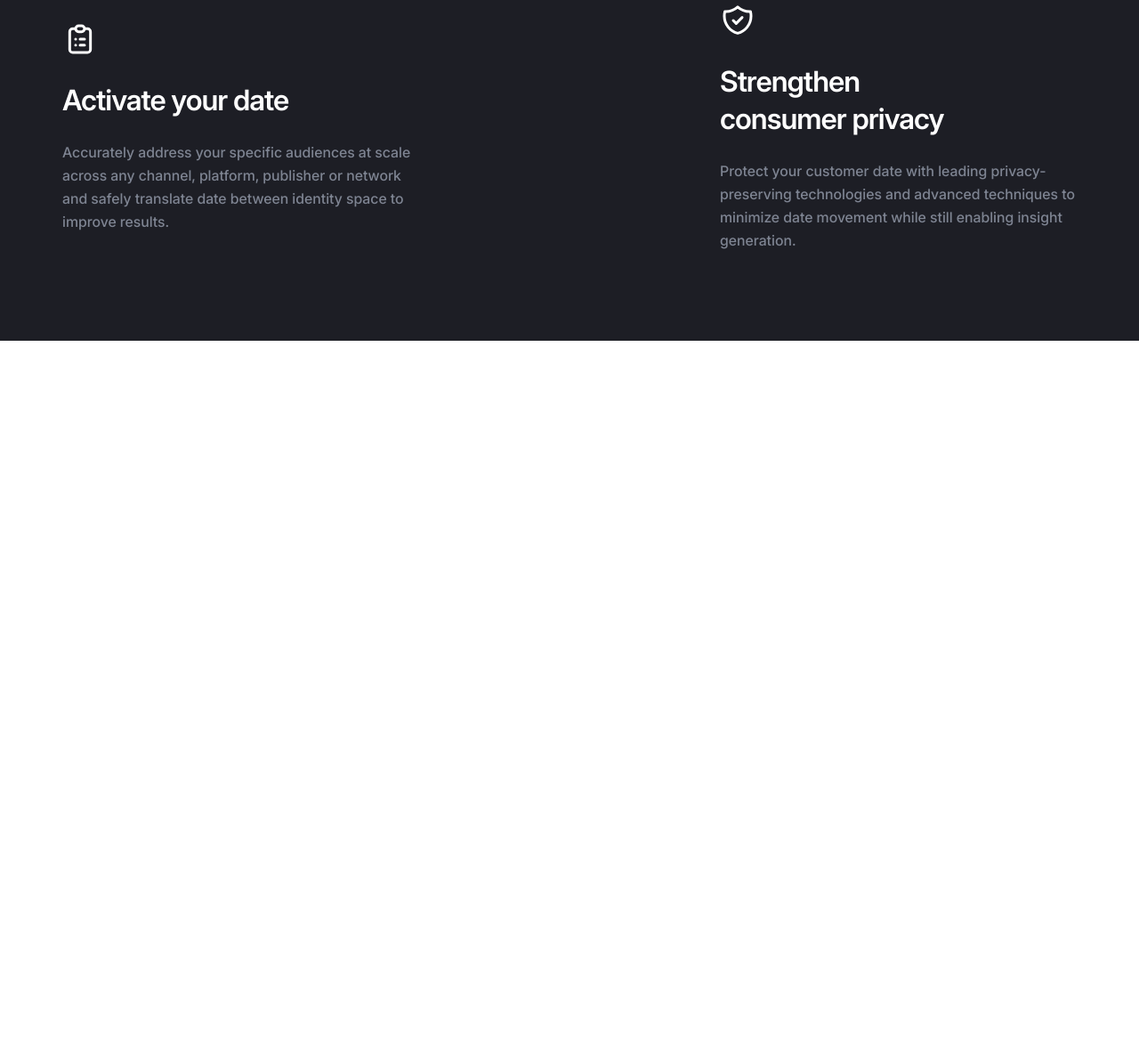
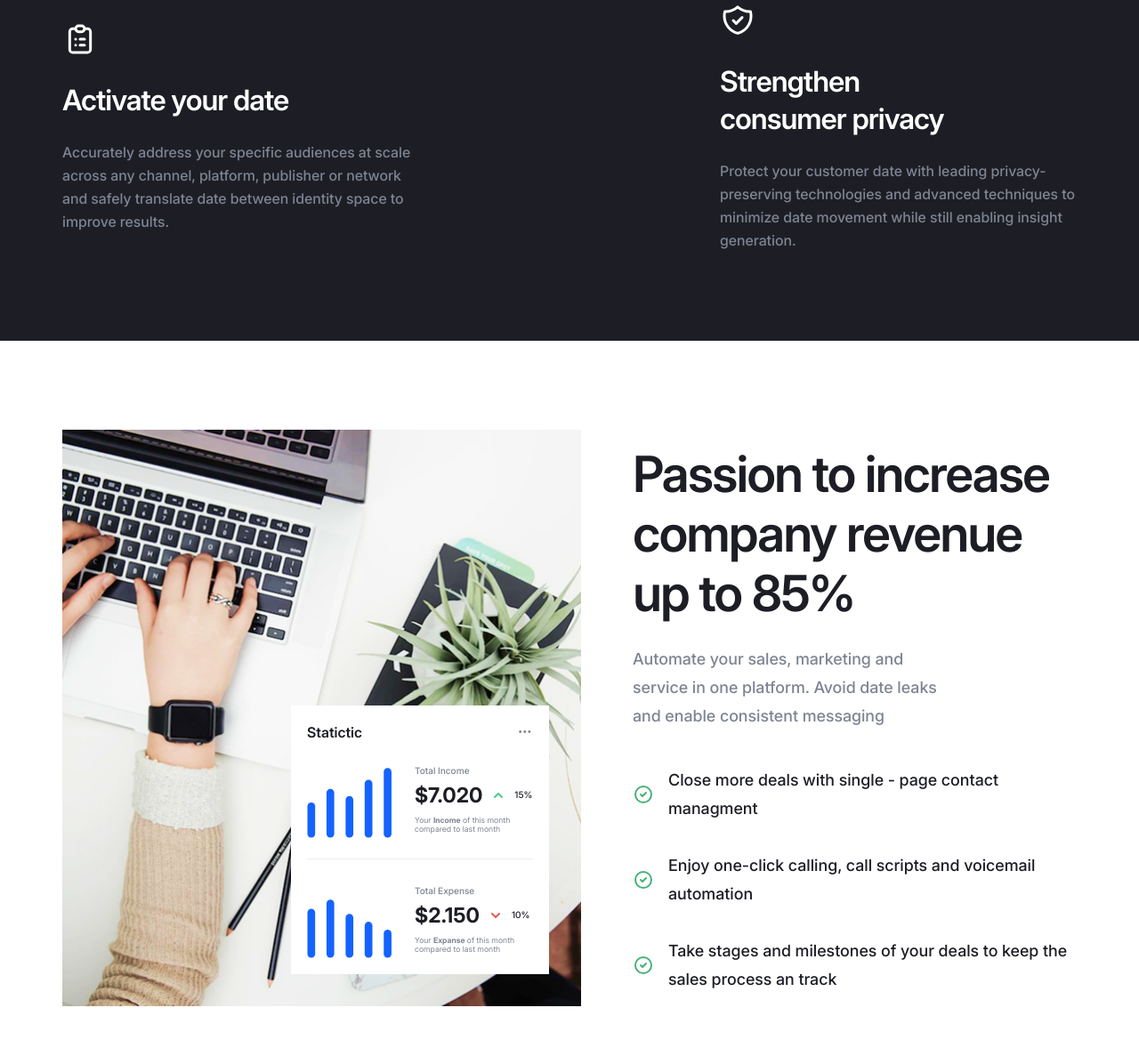
Before and after one commit to Bitaxa-72/coca.mod7, a website built with Vite: page src/index.html in a window 1280 px wide. Shown: the part 1608-2777 px from the top of the page at 89% size. Before the commit the page ends 1991 px from the top, so only its background shows below. Built offline with nearby package versions, Linux system fonts and the light colour scheme; files whose address does not match are found by name.

Commit message:
Created section features

```diff
--- a/package.json
+++ b/package.json
@@ -6,7 +6,8 @@
   "scripts": {
     "dev": "vite",
     "build": "vite build",
-    "preview": "vite preview"
+    "preview": "vite preview",
+    "format": "prettier . --write"
   },
   "devDependencies": {
     "@eslint/js": "^9.28.0",
--- /dev/null
+++ b/src/assets/scss/components/home/features.scss
@@ -0,0 +1,166 @@
+.features {
+  padding: 100px 0 94px;
+
+  @include mobile{
+    padding: 60px 0 64px;
+  }
+
+  &__left {
+    position: relative;
+
+    @include mini-desktop{
+        align-self: center;
+    }
+  }
+
+  &__container {
+    @include flex-all-between;
+
+    @include mini-desktop{
+        flex-direction: column;
+        align-items: flex-start;
+        gap: 40px;
+    }
+
+  }
+
+  &__stats {
+    position: absolute;
+    bottom: 40px;
+    right: 36px;
+    max-width: 290px;
+    padding: 18px;
+    background-color: #fff;
+
+    @include small-mobile{
+        padding: 14px;
+        max-width: 240px;
+        right: 14px;
+        bottom: 14px;
+    }
+
+    &-img{
+        @include small-mobile{
+            width: 65px;
+        }
+    }
+
+    &-title {
+      color: #1d1e25;
+      font-weight: 600;
+      line-height: 24px;
+    }
+
+    &-head {
+      @include flex-all-between;
+      margin-bottom: 19px;
+    }
+
+    &-item {
+      @include flex-align-center;
+      gap: 26px;
+
+      &:not(:last-child) {
+        padding-bottom: 23px;
+        margin-bottom: 23px;
+        border-bottom: 1px solid #ededed;
+      }
+
+      &-title {
+        margin-bottom: 6px;
+        color: #7e8492;
+        font-size: 10.201px;
+        font-weight: 500;
+        line-height: 150%;
+      }
+      &-price {
+        @include flex-align-center;
+        gap: 8px;
+        margin-bottom: 9px;
+        &-num {
+          color: #1d1e25;
+          font-size: 23.317px;
+          font-weight: 700;
+          line-height: 120%;
+
+          @include mobile{
+            font-size: 18px
+          }
+        }
+        &-proc {
+          @include flex-align-center;
+          gap: 2px;
+          color: #1d1e25;
+          font-size: 10.201px;
+          font-weight: 500;
+          line-height: 150%;
+        }
+      }
+      &-descr {
+        color: #7e8492;
+        font-size: 8.744px;
+        font-weight: 400;
+
+        &-span {
+          font-weight: 700;
+        }
+      }
+    }
+  }
+  &__right {
+    max-width: 557px;
+    padding-left: 58px;
+
+    @include mini-desktop{
+        max-width: 900px;
+    }
+
+    @include mobile{
+        padding-left: 0;
+    }
+  }
+
+  &__title {
+    margin-bottom: 24px;
+    color: var(--neutral-color-100);
+    font-weight: 600;
+    letter-spacing: -2px;
+
+    @include mobile{
+        margin-bottom: 20px;
+    }
+  }
+
+  &__descr {
+    max-width: 364px;
+    margin-bottom: 40px;
+    color: #7e8492;
+    font-weight: 500;
+    line-height: 32px;
+
+    @include mini-desktop{
+        max-width: 700px;
+    }
+    @include mobile{
+        margin-bottom: 30px;
+    }
+  }
+
+  &__list{
+    display: flex;
+    flex-direction: column;
+    gap: 32px;
+
+    @include mobile{
+        gap: 25px;
+    }
+  }
+
+  &__item {
+    @include flex-align-center;
+    gap: 16px;
+    color: var(--neutral-color-100);
+    font-weight: 500;
+    line-height: 32px;
+  }
+}
--- a/src/assets/scss/main.scss
+++ b/src/assets/scss/main.scss
@@ -4,3 +4,4 @@
 @import './components/header.scss';
 @import './components/home/hero';
 @import './components/home/overview';
+@import './components/home/features';
--- /dev/null
+++ b/src/html/components/home/features.html
@@ -0,0 +1,69 @@
+<section class="features">
+    <div class="container features__container">
+        <div class="features__left">
+            <img src="../../../assets/images/Image.jpg" loading="lazy" width="585" height="651" alt="Work space">
+            <div class="features__stats">
+                <div class="features__stats-head">
+                    <h4 class="features__stats-title text-p-default">Statictic</h4>
+                    <img src="../../../assets/icons/more.svg" loading="lazy" alt="Button learn more" width="18"
+                        height="19">
+                </div>
+                <div class="features__stats-item">
+                    <img class="features__stats-img" src="../../../assets/icons/firstgraphick.svg" loading="lazy" width="95" height="87"
+                        alt="Money shedule">
+                    <div class="features__stats-item-info">
+                        <h5 class="features__stats-item-title">Total Income</h5>
+                        <div class="features__stats-item-price">
+                            <span class="features__stats-item-price-num">$7.020</span>
+                            <img src="../../../assets/icons/greenArrow.svg" width="20" height="20" loading="lazy"
+                                alt="Green arrow">
+                            <span class="features__stats-item-price-proc">15%</span>
+                        </div>
+                        <p class="features__stats-item-descr">Your <span
+                                class="features__stats-item-descr-span">Income</span> of this month compared to last
+                            month</p>
+                    </div>
+                </div>
+                <div class="features__stats-item">
+                    <img class="features__stats-img" src="../../../assets/icons/secondgraphick.svg" loading="lazy" width="95" height="87"
+                        alt="Money shedule">
+                    <div class="features__stats-item-info">
+                        <h5 class="features__stats-item-title">Total Expense</h5>
+                        <div class="features__stats-item-price">
+                            <span class="features__stats-item-price-num">$2.150</span>
+                            <img src="../../../assets/icons/redArrow.svg" width="20" height="20" loading="lazy"
+                                alt="Red arrow">
+                            <span class="features__stats-item-price-proc">10%</span>
+                        </div>
+                        <p class="features__stats-item-descr">Your <span
+                                class="features__stats-item-descr-span">Expanse</span> of this month compared to last
+                            month</p>
+                    </div>
+                </div>
+            </div>
+        </div>
+        <div class="features__right">
+            <h2 class="features__title heading-h2">
+                Passion to increase company revenue up to 85%
+            </h2>
+            <p class="features__descr text-p-medium">
+                Automate your sales, marketing and service in one platform. Avoid date leaks and enable consistent
+                messaging
+            </p>
+            <ul class="features__list">
+                <li class="features__item text-p-medium">
+                    <img src="../../../assets/icons/checked_icon.svg" loading="lazy" width="24" height="24" alt="Checked icon of list">
+                    Close more deals with single - page contact managment
+                </li>
+                <li class="features__item text-p-medium">
+                    <img src="../../../assets/icons/checked_icon.svg" loading="lazy" width="24" height="24" alt="Checked icon of list">
+                    Enjoy one-click calling, call scripts and voicemail automation
+                </li>
+                <li class="features__item text-p-medium">
+                    <img src="../../../assets/icons/checked_icon.svg" loading="lazy" width="24" height="24" alt="Checked icon of list">
+                    Take stages and milestones of your deals to keep the sales process an track
+                </li>
+            </ul>
+        </div>
+    </div>
+</section>
--- a/src/index.html
+++ b/src/index.html
@@ -6,6 +6,7 @@
   <load src="./html/components/header.html" title="home" />
   <load src="./html/components/home/hero.html" title="home" />
   <load src="./html/components/home/overview.html" title="home" />
+  <load src="./html/components/home/features.html" title="home" />
 
   <script type="module" src="/js/main.js"></script>
 </body>
```
Also changed, not shown: src/assets/icons/checked_icon.svg (added), src/assets/icons/firstgraphick.svg (added), src/assets/icons/greenArrow.svg (added), src/assets/icons/more.svg (added), src/assets/icons/redArrow.svg (added), src/assets/icons/secondgraphick.svg (added), src/assets/images/Image.jpg (added).
